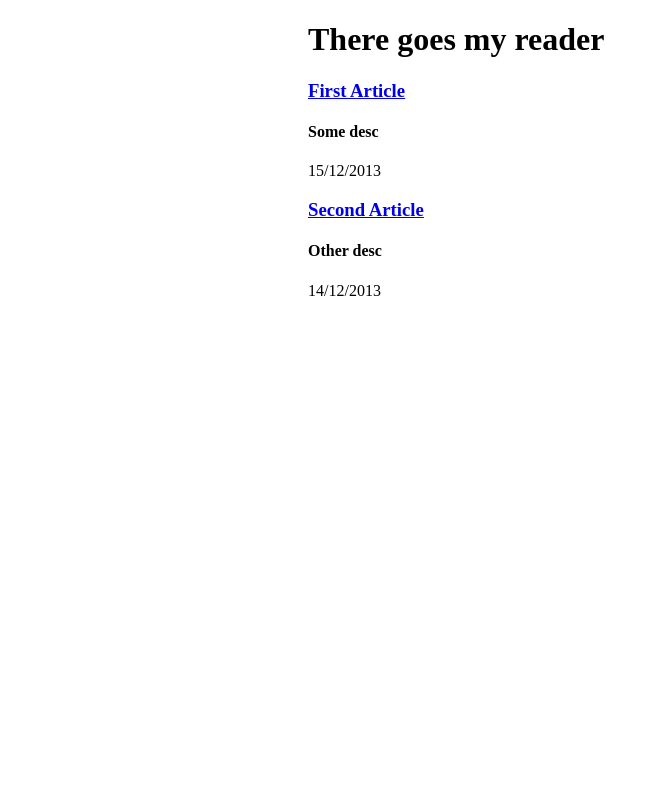
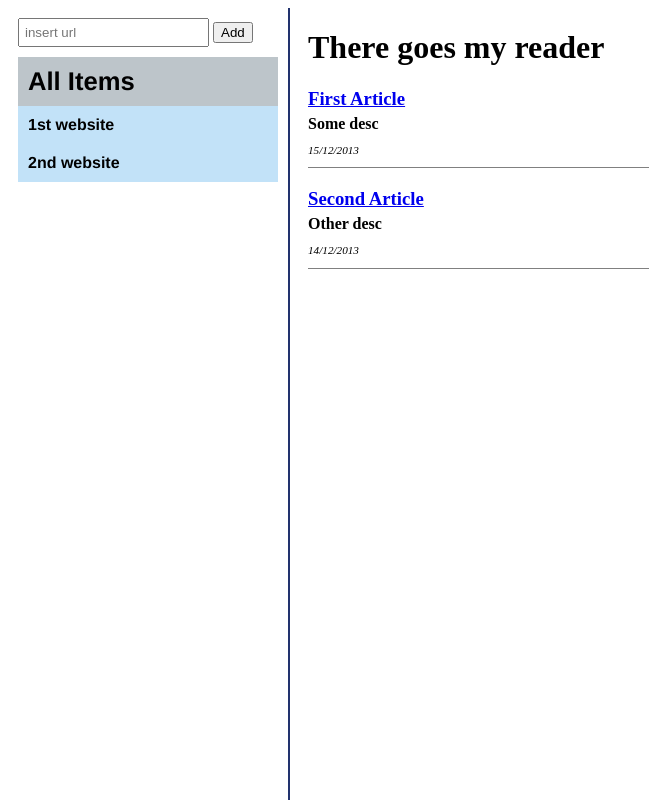
Before and after one commit to andreimacavei/MyWebsiteAggregator, a Django app: page / in a window 1280 px wide. Shown: the whole page, without its empty margins (0-649 px from the left). Run offline with Django 3.2, Linux system fonts and the light colour scheme; parts of the project's set-up code (start-up, migrations or seed data) failed here and were passed over.

Commit message:
add sidebar

```diff
--- a/reader/static/css/feeds.css
+++ b/reader/static/css/feeds.css
@@ -1,3 +1,20 @@
 .feeds {
+    position: absolute;
     margin-left: 300px;
 }
+
+.feeds > .feed {
+    width: 400px;
+    margin-bottom: 20px;
+    border-bottom: 1px solid gray;
+}
+
+.feeds .pubdate {
+    font-style: italic;
+    font-size: 0.7em;
+}
+
+.feeds .title, .feeds .description {
+    margin-top: 5px;
+    margin-bottom: 5px;
+}
--- /dev/null
+++ b/reader/static/css/sidebar.css
@@ -0,0 +1,43 @@
+.feeds-sidebar {
+    position: fixed;
+    width: 260px;
+    height: 100%;
+    padding: 10px;
+    border-right: 2px solid #22336E;
+}
+
+.feeds-sidebar .add-feed {
+    margin-bottom: 10px;
+}
+
+.feeds-sidebar .add-feed .feed-url {
+    padding: 5px;
+}
+
+.feeds-sidebar > .subscriptions > * {
+    /*text-align: center;*/
+    font-family: Helvetica, sans;
+    font-weight: bold;
+    padding: 10px;
+}
+
+.feeds-sidebar > .subscriptions > *:hover {
+    cursor: pointer;
+}
+
+.show-all {
+    font-size: 1.6em;
+    background-color: #BDC5CA;
+}
+
+.show-all:hover {
+    background-color: #9EA4A7;
+}
+
+.show-for-page {
+    background-color: #C2E2F8;
+}
+
+.show-for-page:hover {
+    background-color: #86C5F0;
+}
--- a/reader/templates/index.html
+++ b/reader/templates/index.html
@@ -3,8 +3,10 @@
 <head>
     <title>My Feeds</title>
     <link rel="stylesheet" type="text/css" href="/static/css/feeds.css">
+    <link rel="stylesheet" type="text/css" href="/static/css/sidebar.css">
 </head>
 <body>
+    {% include 'sidebar.html' %}
     {% include 'feeds.html' %}
 </body>
 </html>
--- /dev/null
+++ b/reader/templates/sidebar.html
@@ -0,0 +1,12 @@
+<div class="feeds-sidebar">
+    <div class="add-feed">
+        <input type="text" class="feed-url" placeholder="insert url" />
+        <button class="add-url">Add</button>
+    </div>
+    <div class="subscriptions">
+        <div class="show-all">All Items</div>
+        {% for sub in subscriptions %}
+            <div class="show-for-page" data-url="{{ sub.url }}">{{ sub.name }}</div>
+        {% endfor %}
+    </div>
+</div>
--- a/reader/views.py
+++ b/reader/views.py
@@ -17,5 +17,19 @@ dummyFeeds = [
     }
 ]
 
+dummySubscriptions = [
+    {
+        'name': '1st website',
+        'url': '#'
+    },
+    {
+        'name': '2nd website',
+        'url': '#'
+    }
+]
+
 def homepage(request):
-    return render(request, 'index.html', {'feeds': dummyFeeds})
+    return render(request, 'index.html', {
+        'feeds': dummyFeeds,
+        'subscriptions': dummySubscriptions
+    })
```
